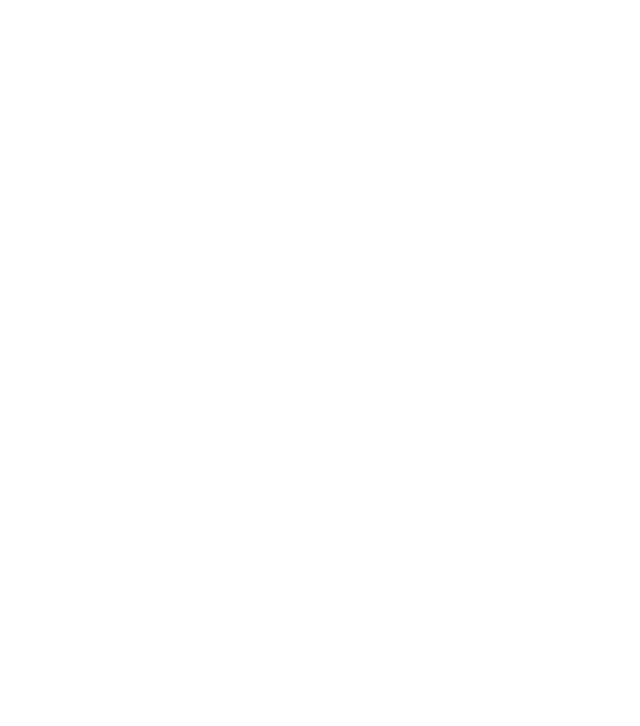
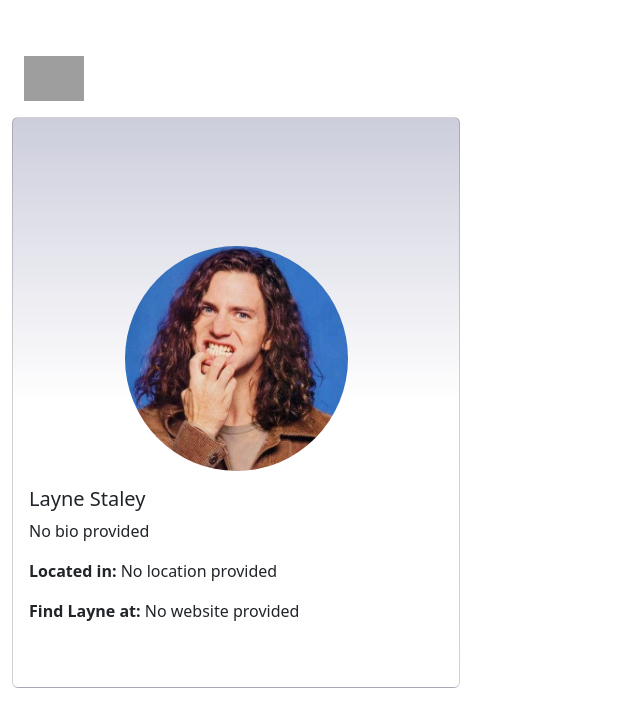
Before and after one commit to jullyalopesmachado/Uni-News-Today-App, a React (Vite) app in the folder project1-jlm/: page /profilePage in a window 1280 px wide. Before the commit this address had no page. Shown: the top 726 px of the page, without its empty margins (0-640 px from the left). Built offline with nearby package versions, Linux system fonts and the light colour scheme; no server answers; grey boxes are pictures that could not be loaded.

Commit message:
login and signup

```diff
--- a/project1-jlm/src/App.jsx
+++ b/project1-jlm/src/App.jsx
@@ -3,6 +3,7 @@ import WelcomePage from '/src/components/WelcomePage.jsx'
 import { BrowserRouter as Router, Routes, Route } from 'react-router-dom';
 import AdminPanelOp from '/src/components/AdminPanelOp.jsx';
 import AdminPanelUser from '/src/components/AdminPanelUser.jsx';
+import ProfilePage from '/src/components/ProfilePage.jsx';
 
 function App() {
 
@@ -14,6 +15,7 @@ function App() {
 
       <Route path="/adminPanelOp" element={<AdminPanelOp />} />
       <Route path="/adminPanelUser" element={<AdminPanelUser />} />
+      <Route path="/profilePage" element={<ProfilePage />} />
 
       </Routes>
     </Router>
--- a/project1-jlm/src/components/ProfilePage.jsx
+++ b/project1-jlm/src/components/ProfilePage.jsx
@@ -0,0 +1,124 @@
+// Importing React and useState hook for managing component state
+import React, { useState, useEffect } from "react";
+import { Container, Navbar, Nav, NavDropdown, Card, Button} from 'react-bootstrap';
+import logoImage from '../assets/stetsonLogo.png';
+import { useNavigate } from "react-router-dom";
+import avatarImage from '../assets/eddie.png';
+function  ProfilePage() {
+
+    const [firstName, setFirstName] = useState("Layne");
+    const [lastName, setLastName] = useState("Staley");
+    const [userBio, setUserBio] = useState(null);
+    const [userLocation, setUserLocation] = useState(null);
+    const [userWebsite, setUserWebsite] = useState(null);
+    const [userId, setUserId] = useState(null);
+
+    const [userStatus, setUserStatus] = useState("Logged out"); // This state will control the dropdown status in the bottom
+    const navigate = useNavigate(); // This will be used to navigate to different pages
+
+
+  const fetchProfile = async () => {
+    const token = localStorage.getItem("token"); // Retrieve token from local storage
+    try {
+      const response = await fetch("http://138.197.99.80:2490/api/users", { // or http://localhost:2400/users
+        method: "GET",
+        headers: {
+          Authorization: `Bearer ${token}`,
+        },
+      });
+
+      if (response.ok) {
+        const profile = await response.json();
+
+        console.log("User Profile:", profile);
+
+        // Split user.name into firstName and lastName
+        const [firstName, lastName] = (profile.name || "").split(" ");
+        setFirstName(firstName || "");
+        setLastName(lastName || "");
+
+        // Set other profile data
+        setUserId(profile._id);
+        setUserBio(profile.bio || "");
+        setUserLocation(profile.location || "");
+        setUserWebsite(profile.website || "");
+      } else {
+        console.error("Error fetching user profile:", response.statusText);
+      }
+    } catch (error) {
+      console.error("Error fetching user profile:", error.message);
+    }
+  };
+
+  useEffect(() => {
+    fetchProfile();
+    }, []);
+
+    return (
+        <div className="d-flex justify-content-center align-items-center" style={{ height: '100vh' }}>
+
+                    <div className="min-vh-100 w-100">
+                        {/* Header Section */}
+                                {/* Navbar Section */}
+                        <Container className="mt-4 d-flex justify-content-start align-items-center">
+                                <Navbar expand="lg" className="img-fluid">
+                                <Container className="mt-4 d-flex justify-content-start align-items-center">
+                                <Card.Img variant="top" src={logoImage} className="me-auto img-fluid" style={{width: '15%'}}  />
+                                    <Navbar.Toggle aria-controls="basic-navbar" className="me-auto"  />
+
+
+                                    <Navbar.Collapse id="basic-navbar-nav" className="me-auto img-fluid">
+                                    <Nav className="me-auto" >
+                                    </Nav>
+                                    <Nav className="ms-auto">
+                                        {/* Dropdown for user login status */}
+                                        {userStatus === "Admin logged in" && (
+
+                                            <NavDropdown title="Administrator" id="basic-nav-dropdown">
+                                                <NavDropdown.Item onClick={() => navigate('/')}>Home</NavDropdown.Item>
+
+                                            </NavDropdown>
+                                        )}
+                                        </Nav>
+                                    </Navbar.Collapse>
+                                </Container>
+                            </Navbar>
+                        </Container>
+                        {/* User profile card Section */}
+
+                    <Container className="d-flex justify-content-center align-items-center mt-2 min-vh-110">
+
+                        <Card style={{ width: '28rem', paddingTop: '8rem' , paddingBottom: '3rem' ,  background: 'linear-gradient(rgba(199, 200, 216, 0.9), rgba(255, 255, 255, 0.93), rgba(255, 255, 255, 0.9)' }}>
+                        <div  className="d-flex justify-content-center align-items-center">
+                        <Card.Img variant="top" src={avatarImage}/* will be pulled from database*/  className="rounded-circle img-fluid h-100 w-50" />
+                        </div>
+                            <Card.Body>
+                            {/* Display user's first and last name */}
+                            <Card.Title>{firstName} {lastName}</Card.Title>
+                                {/* Display user's bio */}
+                                <Card.Text>
+                                {userBio || "No bio provided"}
+                                </Card.Text>
+
+                                {/* Display user's location */}
+
+                            <Card.Text>
+                                <strong>Located in:</strong> {userLocation || "No location provided"}
+                            </Card.Text>
+
+                            {/* Display user's website */}
+                            <Card.Text>
+                                <strong>Find {firstName} at: </strong>
+                                {userWebsite || "No website provided"}
+                            </Card.Text>
+                            </Card.Body>
+                        </Card>
+                        </Container>
+
+
+
+                        </div>
+                    </div>
+
+
+)} export default ProfilePage;
--- a/project1-jlm/src/components/WelcomePage.jsx
+++ b/project1-jlm/src/components/WelcomePage.jsx
@@ -16,6 +16,7 @@ function WelcomePage() {
     const [showModal, setShowModal] = useState(false); // This state will control the modal visibility
     const [isLogin, setIsLogin] = useState(false); // This state will control the modal visibility
     const navigate = useNavigate(); // This will be used to navigate to different pages
+
     const handleSelect = (eventKey) => {
         setUserStatus(eventKey); // Update user status when an option is selected
     };
@@ -40,7 +41,9 @@ function WelcomePage() {
                         <Nav className="me-auto" >
                         {(userStatus === "User logged in" || userStatus === "Admin logged in") && (
                             <>
-                                <Button variant="outline-success" className="ms-4">Profile</Button>
+                                <Button variant="outline-success" className="ms-4" onClick={() => navigate('/profilePage')}>Profile</Button>
+
+
                                 <Button variant="outline-success" className="ms-4">Opportunities</Button>
                                 <Button variant="outline-success" className="ms-4">Users</Button>
                             </>
```
Also changed, not shown: project1-jlm/src/assets/eddie.png (added).
